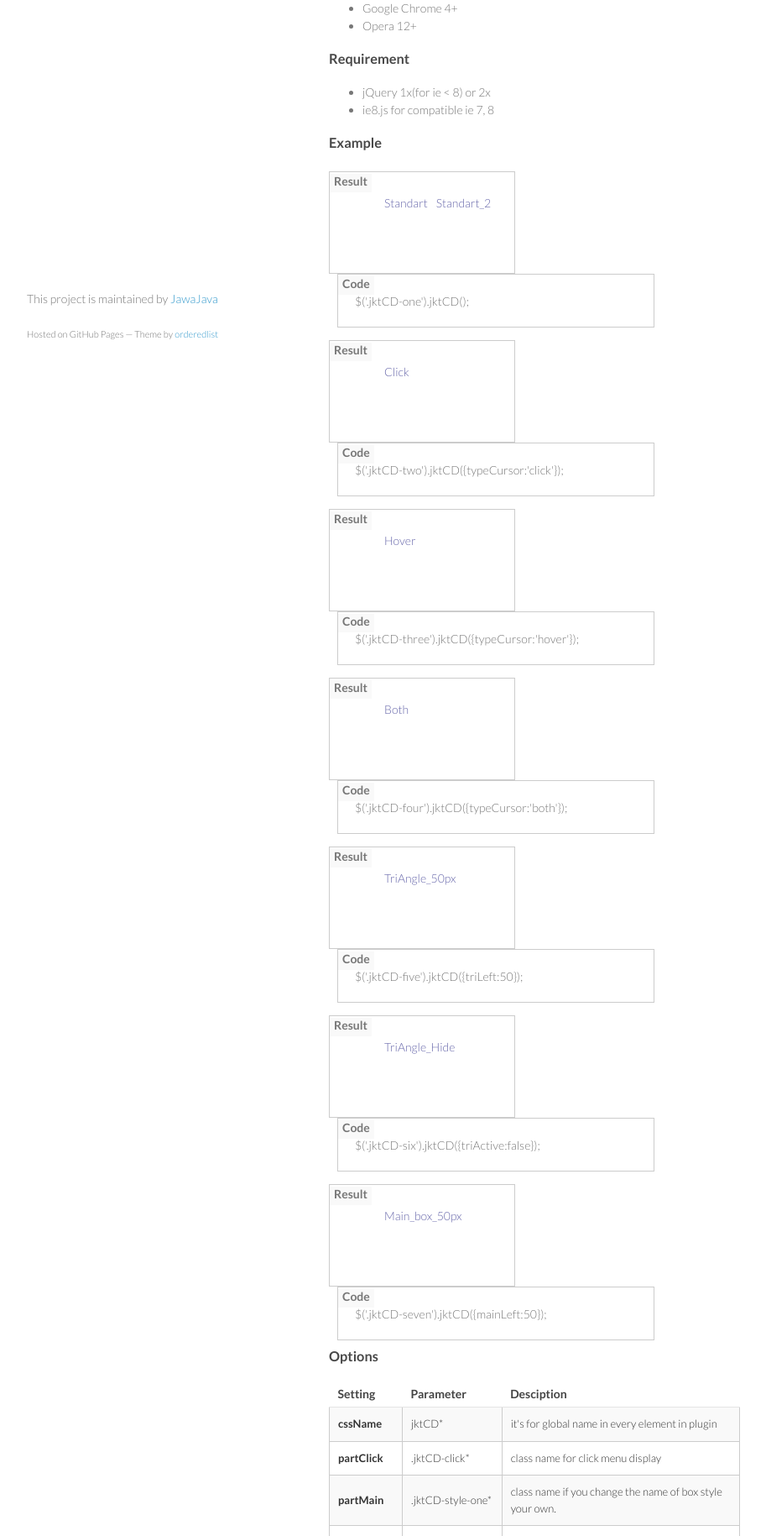
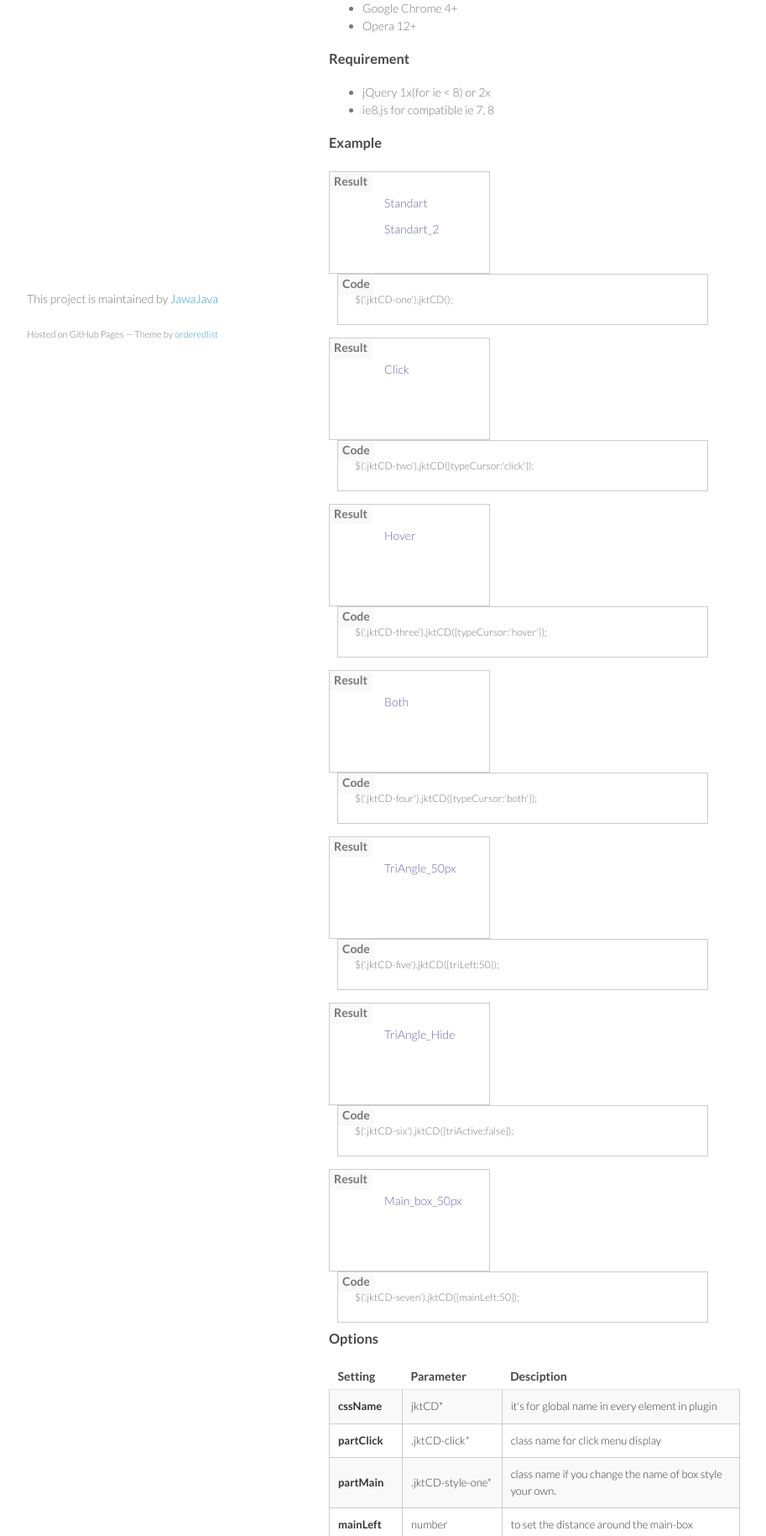
Before and after one commit to JawaJava/Jakarta-Cute-Dropdown, a PHP site: page / in a window 1280 px wide. Shown: the part 323-2152 px from the top of the page at 84% size, without its empty margins (178-1091 px from the left). Run offline with PHP 8.4, Linux system fonts and the light colour scheme; some libraries are stand-ins or nearby versions.

Commit message:
gh-pages

```diff
--- a/stylesheets/css/docs.css
+++ b/stylesheets/css/docs.css
@@ -50,6 +50,8 @@
 			float:left;
 			padding:5px;
 			list-style:none;
+
+			font-size:12px;
 		}
 		.small-title-part{
 			font-size:14px;
@@ -66,13 +68,15 @@
 			padding:0px 20px 20px 20px;
 		}
 		.example-jkt{
-			width:180px;
+			width:150px;
 			height:100px;
 		}
 		.code-jkt{
 			margin-left:10px;
-			width:300px;
-			width:21rem;
+			width:280px;
+			width:25rem;
+
+			font-size:12px;
 		}
 		.code-jkt .c-jkt{
 			clear:both;
```
